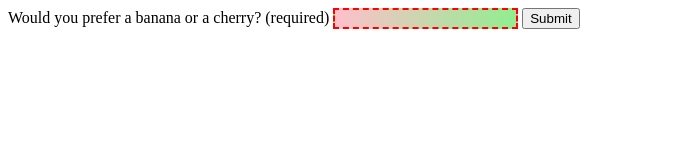
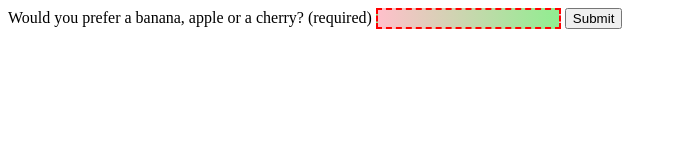
Before and after one commit to CodeByBlazej/HTML-Forms-7-Client-Validation, a plain HTML site: page index.html in a window 1280 px wide. Shown: the whole page, without its empty margins (0-677 px from the left). Drawn offline with Linux system fonts and the light colour scheme.

Commit message:
add apple fruit to the equasion

```diff
--- a/index.html
+++ b/index.html
@@ -9,8 +9,8 @@
 
 <body>
     <form>
-      <label for="choose">Would you prefer a banana or a cherry? (required)</label>
-      <input id="choose" name="i_like" required pattern="[Bb]anana|[Cc]herry">
+      <label for="choose">Would you prefer a banana, apple or a cherry? (required)</label>
+      <input id="choose" name="i_like" required pattern="[Bb]anana|[Aa]pple|[Cc]herry">
       <button>Submit</button>
     </form>
 </body>
```
